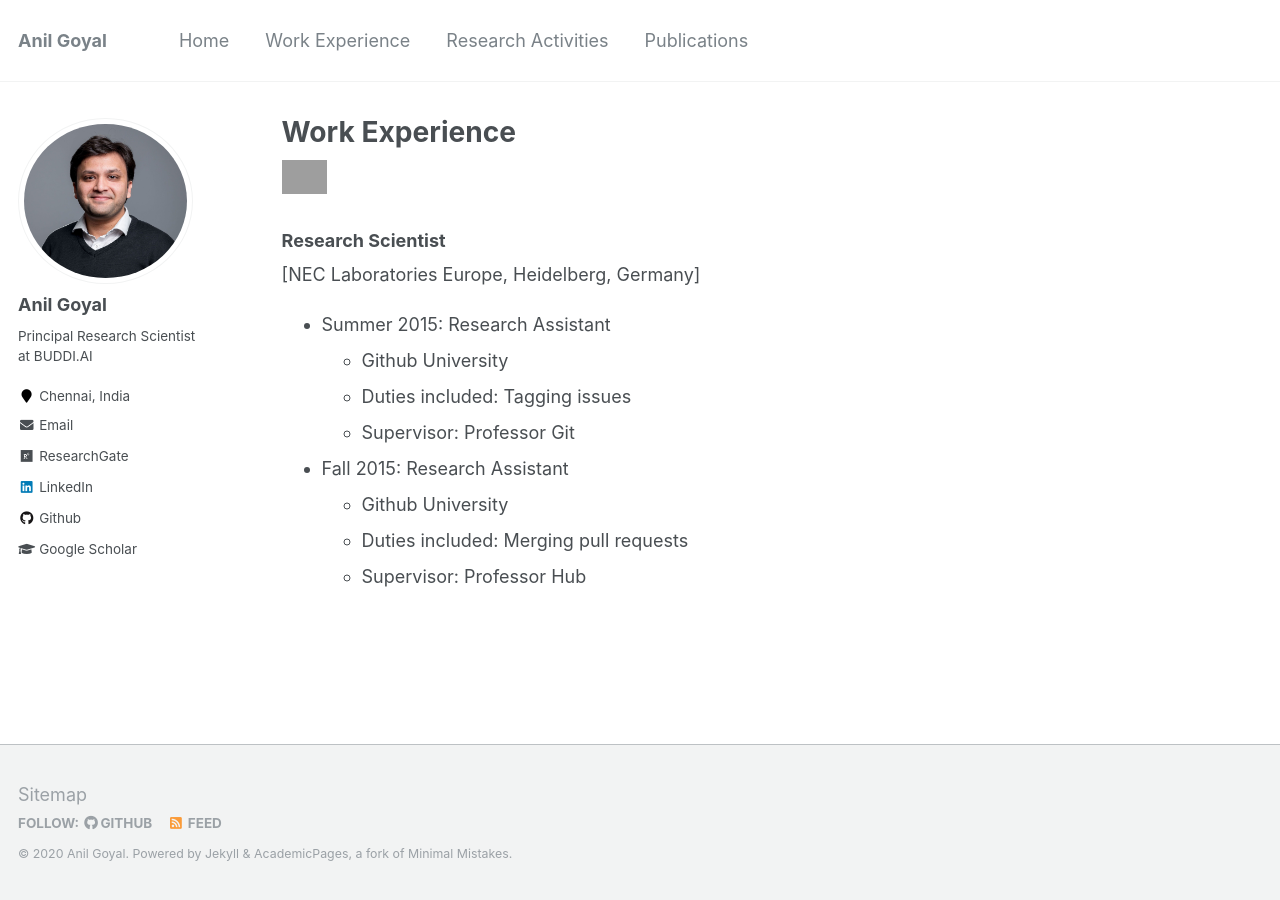
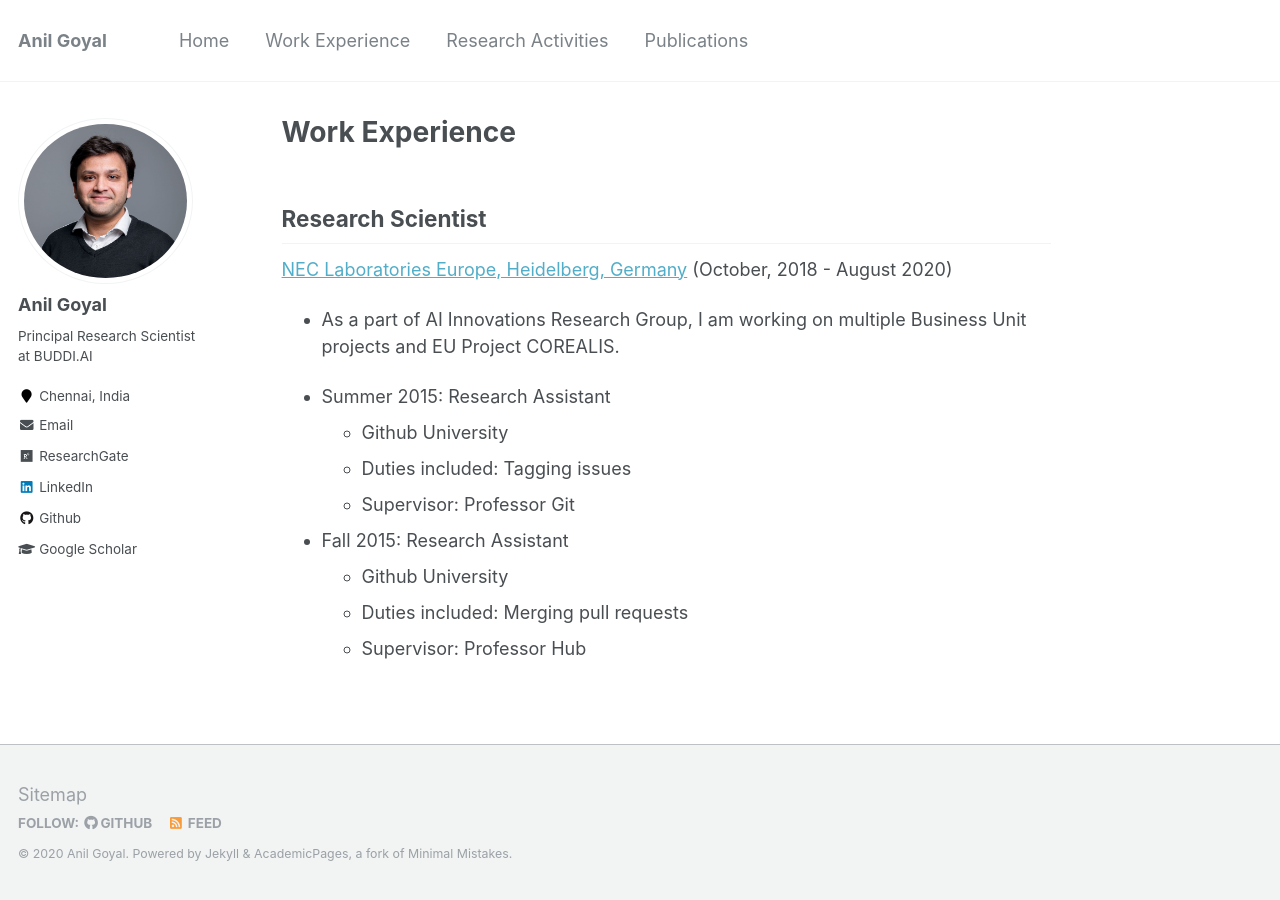
Before and after one commit to goyalanil/goyalanil.github.io, a Jekyll site: the page built from _pages/experience.md, in a window 1280 px wide. Built offline with Jekyll 4.4.1, drawn with Linux system fonts in a browser that asks for light colours; grey boxes are pictures that could not be loaded.

Commit message:
Update experience.md

```diff
--- a/_pages/experience.md
+++ b/_pages/experience.md
@@ -6,10 +6,9 @@ classes: wide
 ---
 
 
-
-<img src="images/logo/nec.png" alt="" height="25" width="45"/>
-### Research Scientist
-[NEC Laboratories Europe, Heidelberg, Germany]
+## Research Scientist
+[NEC Laboratories Europe, Heidelberg, Germany](http://neclab.eu/) (October, 2018 - August 2020)
+* As a part of AI Innovations Research Group, I am working on multiple Business Unit projects and EU Project COREALIS.
 
 * Summer 2015: Research Assistant
   * Github University
```
